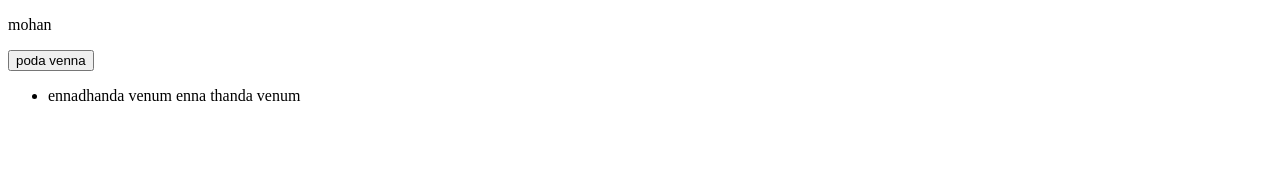
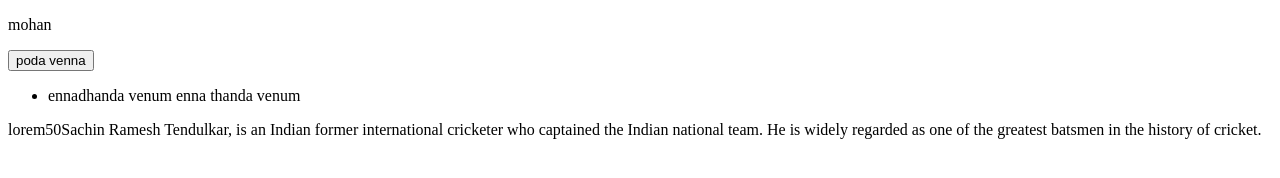
Before and after one commit to Mohan-Paranthaman/samplerepo, a plain HTML site: page index.html in a window 1280 px wide. Drawn offline with Linux system fonts and the light colour scheme.

Commit message:
Update index.html added span tag to the index.html

```diff
--- a/index.html
+++ b/index.html
@@ -16,5 +16,7 @@
         </ul>
     </div>
 
+    <spam>lorem50Sachin Ramesh Tendulkar, is an Indian former international cricketer who captained the Indian national team. He is widely regarded as one of the greatest batsmen in the history of cricket. </spam>
+
 </body>
 </html>
```
